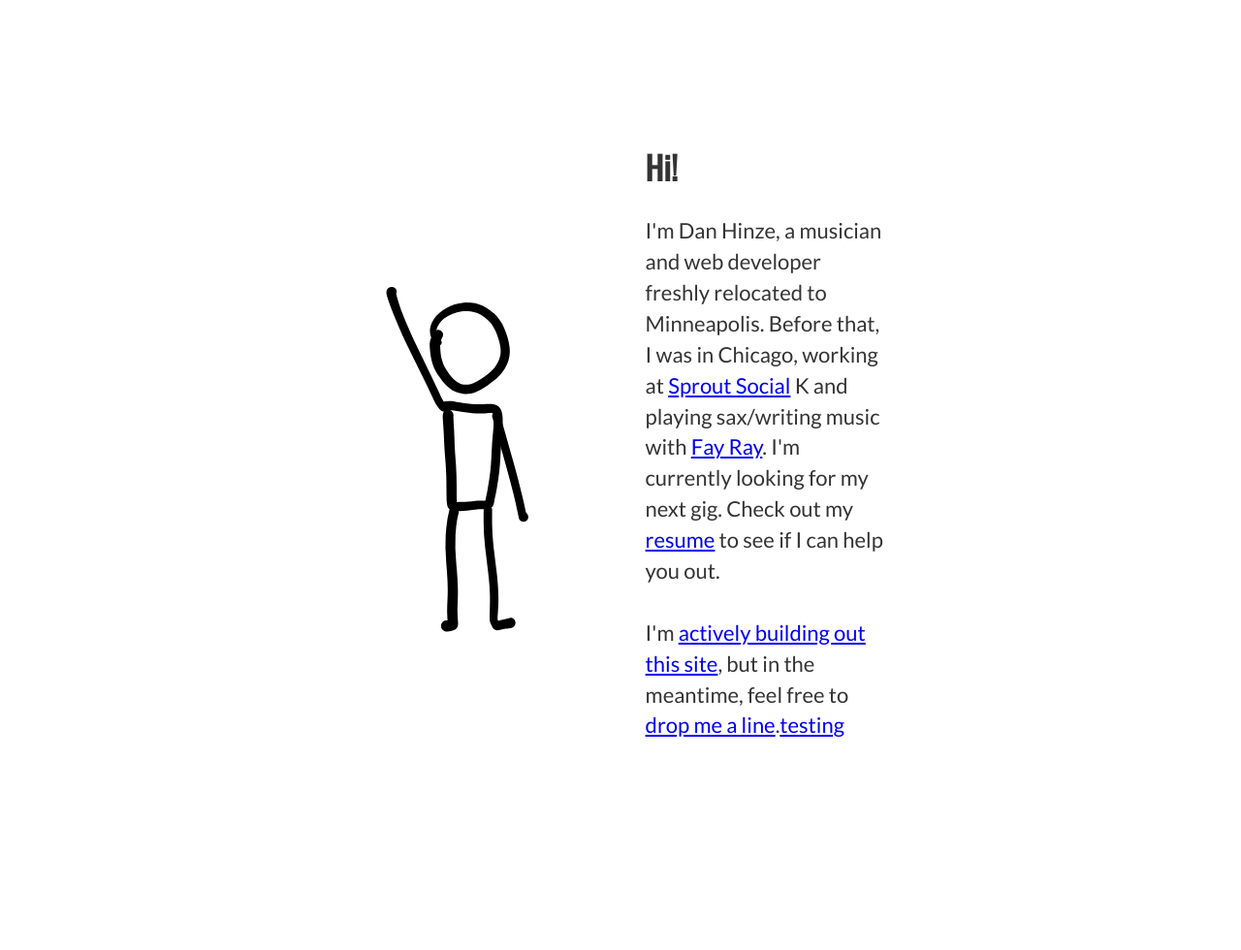
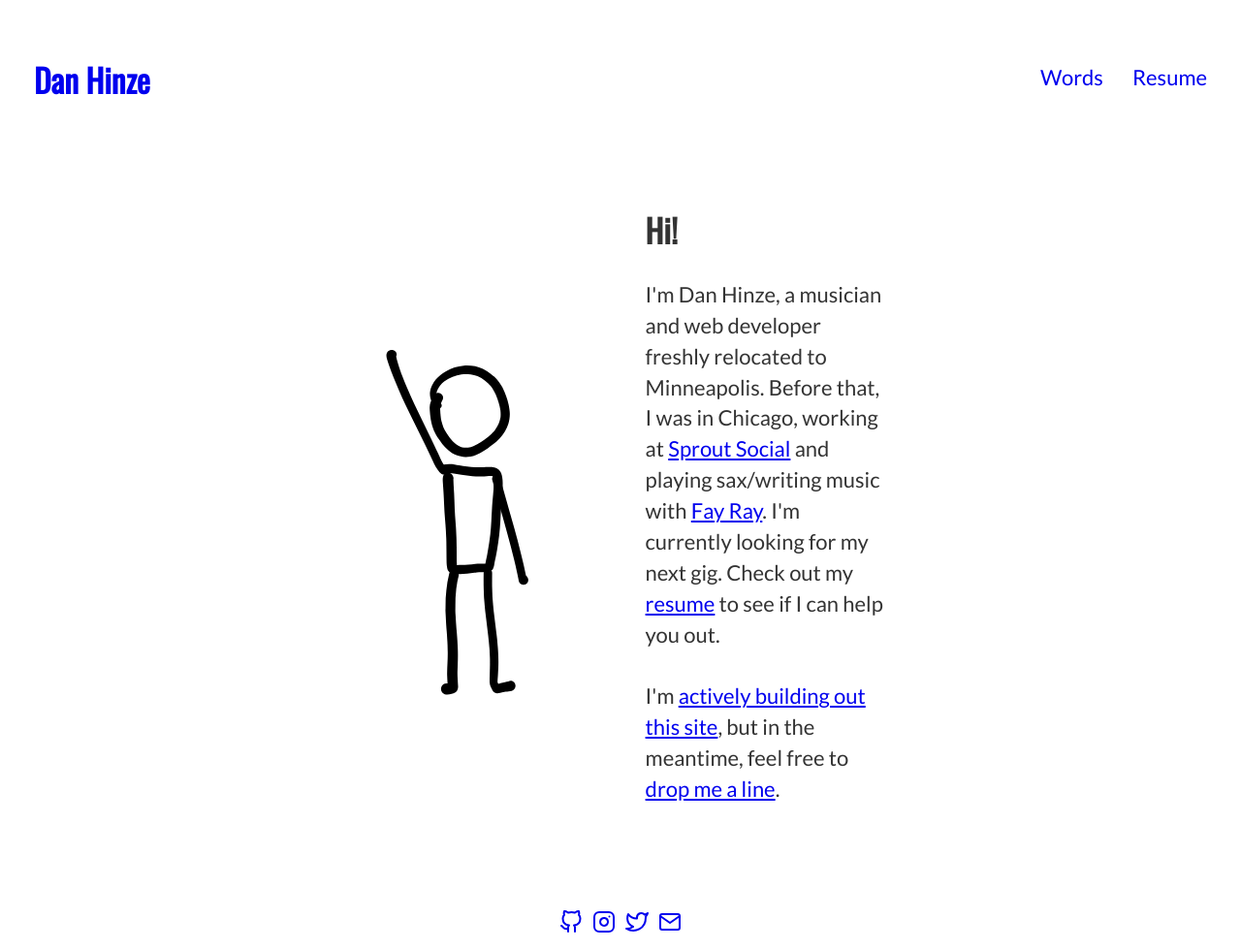
Before and after one commit to hinzed1127/personal-site, a Gatsby site: page / in a window 1280 px wide. Shown: the whole page at 97% size. Before the commit the page ends 950 px from the top, so only its background shows below. Built offline with nearby package versions, Linux system fonts and the light colour scheme; Gatsby itself is replaced by a stand-in of ours.

Commit message:
Add Footer to home page

```diff
--- /dev/null
+++ b/src/assets/github.js
@@ -0,0 +1,18 @@
+import React from 'react';
+
+export default () => (
+  <svg
+    xmlns="http://www.w3.org/2000/svg"
+    width="24"
+    height="24"
+    viewBox="0 0 24 24"
+    fill="none"
+    stroke="currentColor"
+    strokeWidth="2"
+    strokeLinecap="round"
+    strokeLinejoin="round"
+    className="feather feather-github"
+  >
+    <path d="M9 19c-5 1.5-5-2.5-7-3m14 6v-3.87a3.37 3.37 0 0 0-.94-2.61c3.14-.35 6.44-1.54 6.44-7A5.44 5.44 0 0 0 20 4.77 5.07 5.07 0 0 0 19.91 1S18.73.65 16 2.48a13.38 13.38 0 0 0-7 0C6.27.65 5.09 1 5.09 1A5.07 5.07 0 0 0 5 4.77a5.44 5.44 0 0 0-1.5 3.78c0 5.42 3.3 6.61 6.44 7A3.37 3.37 0 0 0 9 18.13V22" />
+  </svg>
+);
--- /dev/null
+++ b/src/assets/instagram.js
@@ -0,0 +1,20 @@
+import React from 'react';
+
+export default () => (
+  <svg
+    xmlns="http://www.w3.org/2000/svg"
+    width="24"
+    height="24"
+    viewBox="0 0 24 24"
+    fill="none"
+    stroke="currentColor"
+    strokeWidth="2"
+    strokeLinecap="round"
+    strokeLinejoin="round"
+    className="feather feather-instagram"
+  >
+    <rect x="2" y="2" width="20" height="20" rx="5" ry="5" />
+    <path d="M16 11.37A4 4 0 1 1 12.63 8 4 4 0 0 1 16 11.37z" />
+    <line x1="17.5" y1="6.5" x2="17.5" y2="6.5" />
+  </svg>
+);
--- /dev/null
+++ b/src/assets/mail.js
@@ -0,0 +1,19 @@
+import React from 'react';
+
+export default () => (
+  <svg
+    xmlns="http://www.w3.org/2000/svg"
+    width="24"
+    height="24"
+    viewBox="0 0 24 24"
+    fill="none"
+    stroke="currentColor"
+    strokeWidth="2"
+    strokeLinecap="round"
+    strokeLinejoin="round"
+    className="feather feather-mail"
+  >
+    <path d="M4 4h16c1.1 0 2 .9 2 2v12c0 1.1-.9 2-2 2H4c-1.1 0-2-.9-2-2V6c0-1.1.9-2 2-2z" />
+    <polyline points="22,6 12,13 2,6" />
+  </svg>
+);
--- /dev/null
+++ b/src/assets/twitter.js
@@ -0,0 +1,18 @@
+import React from 'react';
+
+export default () => (
+  <svg
+    xmlns="http://www.w3.org/2000/svg"
+    width="24"
+    height="24"
+    viewBox="0 0 24 24"
+    fill="none"
+    stroke="currentColor"
+    strokeWidth="2"
+    strokeLinecap="round"
+    strokeLinejoin="round"
+    className="feather feather-twitter"
+  >
+    <path d="M23 3a10.9 10.9 0 0 1-3.14 1.53 4.48 4.48 0 0 0-7.86 3v1A10.66 10.66 0 0 1 3 4s-4 9 5 13a11.64 11.64 0 0 1-7 2c9 5 20 0 20-11.5a4.5 4.5 0 0 0-.08-.83A7.72 7.72 0 0 0 23 3z" />
+  </svg>
+);
--- /dev/null
+++ b/src/components/ExternalLink.js
@@ -0,0 +1,7 @@
+import React from 'react';
+
+export default props => (
+  <a href={props.href} target="_blank" rel="noopener noreferrer">
+    {props.children}
+  </a>
+);
--- /dev/null
+++ b/src/components/Footer.js
@@ -0,0 +1,47 @@
+import React from 'react';
+import styled from 'styled-components';
+import ExternalLink from './ExternalLink';
+import Github from '../assets/github';
+import Instagram from '../assets/instagram';
+import Twitter from '../assets/twitter';
+import Mail from '../assets/mail';
+
+const Footer = styled.footer`
+  position: relative;
+  bottom: 10px;
+`;
+
+const Content = styled.div`
+  width: fit-content;
+  margin: 0 auto;
+`;
+
+const Icon = styled.span`
+  padding: 0 5px;
+`;
+export default () => (
+  <Footer>
+    <Content>
+      <ExternalLink href="https://github.com/hinzed1127">
+        <Icon>
+          <Github />
+        </Icon>
+      </ExternalLink>
+      <ExternalLink href="https://instagram.com/dan.hinze">
+        <Icon>
+          <Instagram />
+        </Icon>
+      </ExternalLink>
+      <ExternalLink href="https://twitter.com/dan_hinze">
+        <Icon>
+          <Twitter />
+        </Icon>
+      </ExternalLink>
+      <a href="mailto:dan.hinze.92@gmail.com">
+        <Icon>
+          <Mail />
+        </Icon>
+      </a>
+    </Content>
+  </Footer>
+);
--- a/src/pages/index.js
+++ b/src/pages/index.js
@@ -1,51 +1,38 @@
 import React from 'react';
 import styled from 'styled-components';
 import { Link } from 'gatsby';
+import Nav from '../components/Nav';
+import Footer from '../components/Footer';
+import ExternalLink from '../components/ExternalLink';
 import RaisingHand from '../assets/raising-hand';
 import './styles.css';
 
-const Container = styled.div`
+const MainContainer = styled.main`
   position: relative;
   margin: 10% auto;
-  height: 100%;
+  height: 70vh;
   display: flex;
   justify-content: center;
   align-items: center;
 `;
 
-// const ContainerElement = styled.div`
-//   flex-grow: 1;
-//   min-width: 150px;
-//   max-width: 300px;
-// `;
-
 export default () => (
-  <Container>
+  <div>
+    <Nav />
+    <MainContainer>
       <div className="svg-container">
         <RaisingHand />
       </div>
       <div className="greeting">
         <h2>Hi!</h2>
         <p>
-        I'm Dan Hinze, a musician and web developer freshly relocated to
-        Minneapolis. Before that, I was in Chicago, working at{' '}
-        <a
-          href="https://sproutsocial.com/"
-          target="_blank"
-          rel="noopener noreferrer"
-        >
-          Sprout Social
-        </a>{' '}
-        K and playing sax/writing music with{' '}
-        <a
-          href="https://www.fayray.band/"
-          target="_blank"
-          rel="noopener noreferrer"
-        >
-          Fay Ray
-        </a>
-        . I'm currently looking for my next gig. Check out my{' '}
-        <Link to="/resume/">resume</Link> to see if I can help you out.
+          I'm Dan Hinze, a musician and web developer freshly relocated to Minneapolis. Before that,
+          I was in Chicago, working at{' '}
+          <ExternalLink href="https://sproutsocial.com/">Sprout Social</ExternalLink> and playing
+          sax/writing music with{' '}
+          <ExternalLink href="https://www.fayray.band/">Fay Ray</ExternalLink>. I'm currently
+          looking for my next gig. Check out my <Link to="/resume/">resume</Link> to see if I can
+          help you out.
         </p>
         <p>
           I'm{' '}
@@ -58,8 +45,9 @@ export default () => (
           </a>
           , but in the meantime, feel free to{' '}
           <a href="mailto:dan.hinze.92@gmail.com">drop me a line</a>.
-        <Link to="/testing">testing</Link>
         </p>
       </div>
-  </Container>
+    </MainContainer>
+    <Footer />
+  </div>
 );
--- a/src/pages/styles.css
+++ b/src/pages/styles.css
@@ -12,13 +12,13 @@ html {
   }
 }
 
-/* body {
+body {
   height: 100vh;
   width: 100vw;
   margin: 0;
 }
 
-#___gatsby {
+/* #___gatsby {
   min-height: 100%;
   position: relative;
   display: flex;
```
Lines whose indentation alone changed are shown as unchanged.
